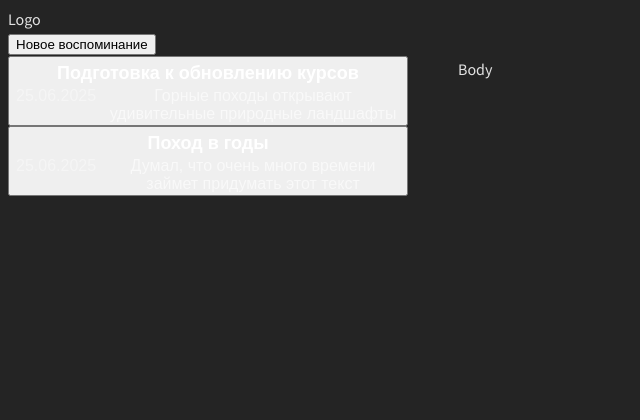
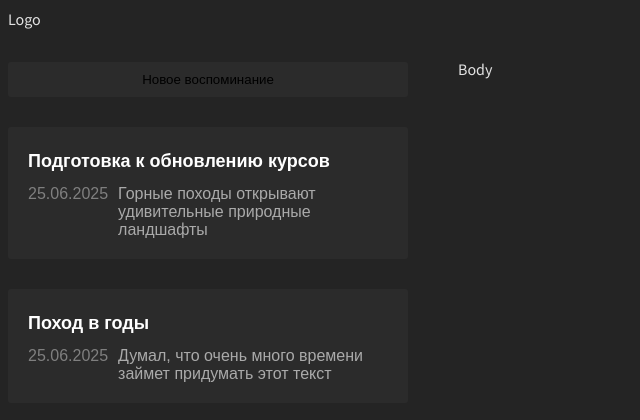
Before and after one commit to fakefedya/course-react, a React (Vite) app: page / in a window 1280 px wide. Shown: the top 420 px of the page, without its empty margins (0-640 px from the left). Built offline with nearby package versions, Linux system fonts and the light colour scheme.

Commit message:
Все еще пропсы по стилям

```diff
--- a/src/App.jsx
+++ b/src/App.jsx
@@ -2,6 +2,7 @@ import './App.css'
 import Button from './components/Button/Button'
 import CardButton from './components/CardButton/CardButton'
 import Header from './components/Header/Header'
+import JournalAddButton from './components/JournalAddButton/JournalAddButton'
 import JournalItem from './components/JournalItem/JournalItem'
 import JournalList from './components/JournalList/JournalList'
 import Body from './layout/Body/Body'
@@ -25,8 +26,8 @@ function App() {
 		<div className='app'>
 			<LeftPanel>
 				<Header />
+				<JournalAddButton />
 				<JournalList>
-					<CardButton>Новое воспоминание</CardButton>
 					<CardButton>
 						<JournalItem
 							title={data[0].title}
--- a/src/components/CardButton/CardButton.css
+++ b/src/components/CardButton/CardButton.css
@@ -1,4 +1,5 @@
 .card-button {
+	width: 100%;
 	display: flex;
 	padding: 20px;
 	flex-direction: column;
@@ -7,6 +8,7 @@
 	align-self: stretch;
 	border-radius: 3px;
 	background: rgba(255, 255, 255, 0.03);
+	text-align: start;
 	border: none;
 	cursor: pointer;
 }
--- a/src/components/CardButton/CardButton.jsx
+++ b/src/components/CardButton/CardButton.jsx
@@ -1,7 +1,8 @@
 import './CardButton.css'
 
 function CardButton({ children, className }) {
-	const cl = 'card-button' + className ? ' ' + className : ''
+	const cl = 'card-button' + (className ? ' ' + className : '')
+	console.log(className)
 	return <button className={cl}>{children}</button>
 }
 
--- a/src/components/JournalAddButton/JournalAddButton.css
+++ b/src/components/JournalAddButton/JournalAddButton.css
@@ -0,0 +1,5 @@
+.journal-add {
+	padding: 10px;
+	display: flex;
+	align-items: center;
+}
--- a/src/components/JournalList/JournalList.css
+++ b/src/components/JournalList/JournalList.css
@@ -0,0 +1,5 @@
+.journal-list {
+	display: flex;
+	flex-direction: column;
+	gap: 30px;
+}
--- a/src/layout/LeftPanel/LeftPanel.css
+++ b/src/layout/LeftPanel/LeftPanel.css
@@ -1,3 +1,6 @@
 .left-panel {
 	width: 400px;
+	display: flex;
+	flex-direction: column;
+	gap: 30px;
 }
```
